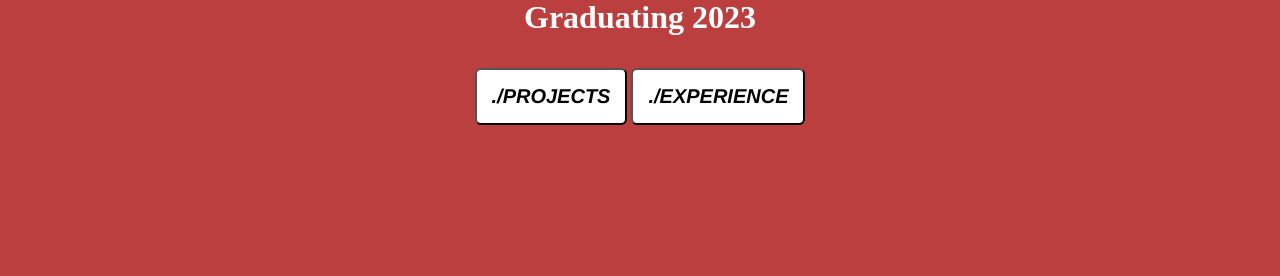
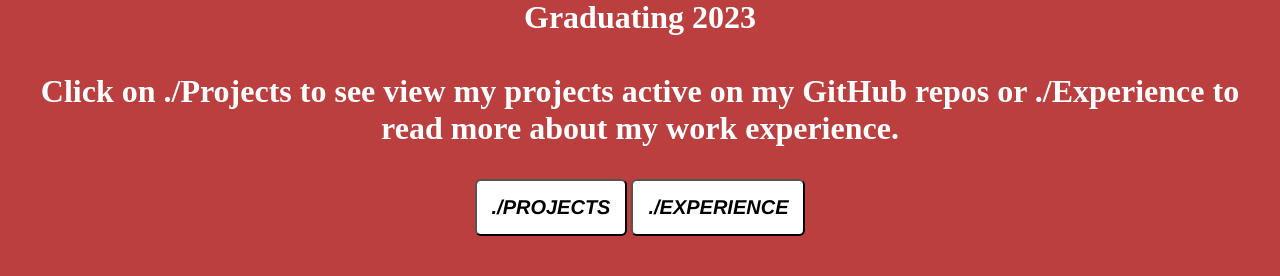
Before and after one commit to Warrick01/Warrick01.github.io, a website: page index.html in a window 1280 px wide. Shown: the part 448-724 px from the top of the page. Drawn offline with Linux system fonts and the light colour scheme; files whose address does not match are found by name.

Commit message:
Add files via upload

```diff
--- a/index.html
+++ b/index.html
@@ -20,7 +20,9 @@
 
             <p class="summary-content">
                 Computer Science (Software Engineering) @ <span id="ASU">ASU</span><br>
-                Graduating 2023
+                Graduating 2023 <br>
+                <br>
+                Click on ./Projects to see view my projects active on my GitHub repos or ./Experience to read more about my work experience.
             </p>
 
         </div>
```
